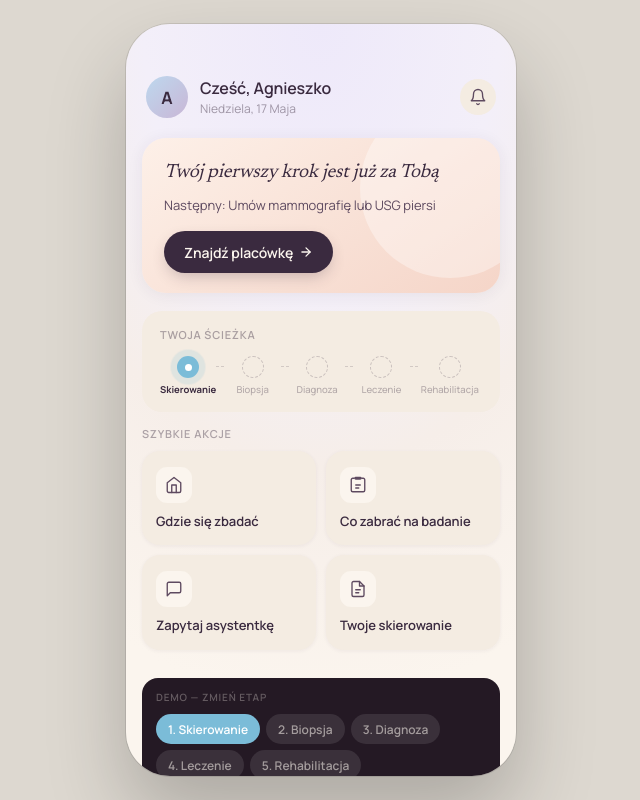
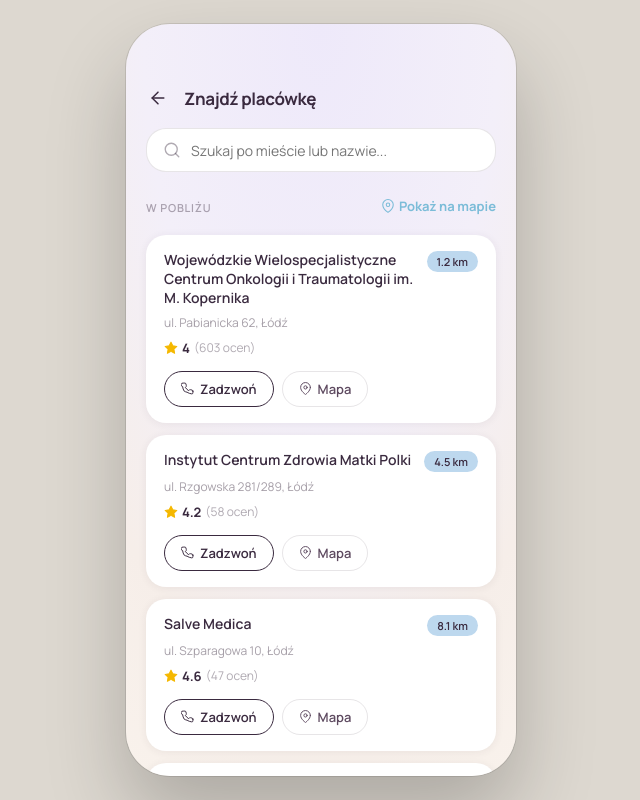
Before and after one commit to Anileweaniprawe/przytobie, a Next.js app: page /dashboard in a window 1280 px wide. Both pictures are taken after a click on the button "Znajdź placówkę". Shown: the whole page, without its empty margins (319-959 px from the left). Built offline with nearby package versions, Linux system fonts and the light colour scheme.

Commit message:
add map screen component

```diff
--- a/app/dashboard/page.js
+++ b/app/dashboard/page.js
@@ -695,7 +695,10 @@ function DashboardContent() {
         paddingBottom: 'max(env(safe-area-inset-bottom, 0px), 32px)',
       }}>
         <Header/>
-        <HeroCard data={data} onCTA={stage === 4 ? () => setScreen('appointment-detail') : undefined}/>
+        <HeroCard data={data} onCTA={
+          stage === 1 ? () => setScreen('find-clinic') :
+          stage === 4 ? () => setScreen('appointment-detail') : undefined
+        }/>
         <PathStrip currentStage={stage}/>
         <QuickGrid items={data.grid} onItemClick={handleTileClick}/>
         {data.hasSymptomCheckin && <SymptomCheckin/>}
--- /dev/null
+++ b/components/Map.js
@@ -0,0 +1,117 @@
+'use client';
+import { useEffect } from 'react';
+import { MapContainer, TileLayer, Marker, Popup, useMap } from 'react-leaflet';
+import 'leaflet/dist/leaflet.css';
+import L from 'leaflet';
+import { PT } from '@/lib/theme';
+
+// A beautiful custom marker using standard HTML/CSS, matching our theme
+const createCustomIcon = () => {
+  return L.divIcon({
+    className: 'custom-leaflet-icon',
+    html: `
+      <div style="
+        background-color: ${PT.salmon};
+        width: 32px;
+        height: 32px;
+        border-radius: 50% 50% 50% 0;
+        transform: rotate(-45deg);
+        border: 3px solid #fff;
+        box-shadow: 0 4px 10px rgba(58,42,63,0.3);
+        display: flex;
+        align-items: center;
+        justify-content: center;
+      ">
+        <div style="
+          width: 12px;
+          height: 12px;
+          background-color: #fff;
+          border-radius: 50%;
+        "></div>
+      </div>
+    `,
+    iconSize: [32, 32],
+    iconAnchor: [16, 32], // Point of the icon which will correspond to marker's location
+    popupAnchor: [0, -32], // Point from which the popup should open relative to the iconAnchor
+  });
+};
+
+function ChangeView({ center, zoom }) {
+  const map = useMap();
+  useEffect(() => {
+    map.setView(center, zoom);
+  }, [center, zoom, map]);
+  return null;
+}
+
+export default function FacilitiesMap({ clinics, userLocation = [51.7592, 19.4560] }) { // Default to Łódź
+  const lodzBounds = [
+    [51.65, 19.30], // South-West
+    [51.85, 19.60]  // North-East
+  ];
+
+  return (
+    <div style={{ width: '100%', height: '100%', borderRadius: 20, overflow: 'hidden', position: 'relative', zIndex: 1 }}>
+      <MapContainer
+        center={userLocation}
+        zoom={12}
+        minZoom={11}
+        maxBounds={lodzBounds}
+        maxBoundsViscosity={1.0}
+        scrollWheelZoom={true}
+        style={{ width: '100%', height: '100%' }}
+        zoomControl={false}
+      >
+        <TileLayer
+          attribution='&copy; <a href="https://www.openstreetmap.org/copyright">OpenStreetMap</a> contributors'
+          url="https://{s}.basemaps.cartocdn.com/rastertiles/voyager/{z}/{x}/{y}{r}.png"
+        />
+        {clinics.map((clinic, idx) => {
+          if (!clinic.lat || !clinic.lng) return null;
+          return (
+            <Marker key={idx} position={[clinic.lat, clinic.lng]} icon={createCustomIcon()}>
+              <Popup className="custom-popup">
+                <div style={{
+                  fontFamily: 'var(--font-manrope), system-ui',
+                  color: PT.plum,
+                  padding: '4px'
+                }}>
+                  <div style={{ fontWeight: 700, fontSize: 14, marginBottom: 4 }}>{clinic.name}</div>
+                  <div style={{ fontSize: 12, color: 'rgba(58,42,63,0.6)', marginBottom: 12 }}>{clinic.city} • {clinic.dist} od Ciebie</div>
+                  <a href={`tel:${clinic.phone}`} style={{
+                    display: 'flex',
+                    alignItems: 'center',
+                    justifyContent: 'center',
+                    padding: '8px 12px',
+                    background: PT.plum,
+                    color: '#fff',
+                    borderRadius: 16,
+                    textDecoration: 'none',
+                    fontSize: 13,
+                    fontWeight: 600,
+                    width: '100%'
+                  }}>
+                    Zadzwoń
+                  </a>
+                </div>
+              </Popup>
+            </Marker>
+          );
+        })}
+      </MapContainer>
+      <style jsx global>{`
+        .leaflet-container {
+          background-color: #f7f5f8;
+        }
+        .custom-popup .leaflet-popup-content-wrapper {
+          border-radius: 16px;
+          box-shadow: 0 4px 16px rgba(58,42,63,0.1);
+          padding: 8px;
+        }
+        .custom-popup .leaflet-popup-tip {
+          box-shadow: 0 4px 16px rgba(58,42,63,0.1);
+        }
+      `}</style>
+    </div>
+  );
+}
--- a/components/screens.js
+++ b/components/screens.js
@@ -1,9 +1,12 @@
 'use client';
 import { useState, useEffect, useRef } from 'react';
+import dynamic from 'next/dynamic';
 import { PT } from '@/lib/theme';
 
+const DynamicMap = dynamic(() => import('./Map'), { ssr: false });
+
 // ─── Icons ────────────────────────────────────────────────────
-function Icon({ name, size = 20, color, sw = 1.8 }) {
+function Icon({ name, size = 20, color, sw = 1.8, fill = 'none' }) {
   const d = {
     arrowLeft: <><line x1="19" y1="12" x2="5" y2="12"/><polyline points="12 19 5 12 12 5"/></>,
     check:     <polyline points="20 6 9 17 4 12"/>,
@@ -26,9 +29,10 @@ function Icon({ name, size = 20, color, sw = 1.8 }) {
     mapPin:       <><path d="M21 10c0 7-9 13-9 13s-9-6-9-13a9 9 0 0118 0z"/><circle cx="12" cy="10" r="3"/></>,
     externalLink: <><path d="M18 13v6a2 2 0 01-2 2H5a2 2 0 01-2-2V8a2 2 0 012-2h6"/><polyline points="15 3 21 3 21 9"/><line x1="10" y1="14" x2="21" y2="3"/></>,
     search:       <><circle cx="11" cy="11" r="8"/><line x1="21" y1="21" x2="16.65" y2="16.65"/></>,
+    star:         <polygon points="12 2 15.09 8.26 22 9.27 17 14.14 18.18 21.02 12 17.77 5.82 21.02 7 14.14 2 9.27 8.91 8.26 12 2"/>,
   };
   return (
-    <svg width={size} height={size} viewBox="0 0 24 24" fill="none"
+    <svg width={size} height={size} viewBox="0 0 24 24" fill={fill}
          stroke={color} strokeWidth={sw} strokeLinecap="round" strokeLinejoin="round">
       {d[name] ?? null}
     </svg>
@@ -103,39 +107,111 @@ function SectionLabel({ children }) {
 // ─── 1. FindClinic ────────────────────────────────────────────
 const CLINICS = [
   {
-    name: 'Centrum Onkologii — Instytut im. Marii Skłodowskiej-Curie',
-    city: 'Warszawa', dist: '2.4 km', phone: '+48 22 546 20 00',
-  },
-  {
-    name: 'Szpital Kliniczny im. Heliodora Święcickiego UM',
-    city: 'Poznań', dist: '12 km', phone: '+48 61 854 61 00',
-  },
-  {
-    name: 'Centrum Medyczne Femina — Oddział Onkologiczny',
-    city: 'Wrocław', dist: '8 km', phone: '+48 71 795 02 00',
-  },
+    name: 'Wojewódzkie Wielospecjalistyczne Centrum Onkologii i Traumatologii im. M. Kopernika',
+    city: 'ul. Pabianicka 62, Łódź', dist: '1.2 km', phone: '+48 42 689 52 00',
+    lat: 51.7245, lng: 19.4447,
+    rating: 4.0, reviews: 603,
+    bcu: true
+  },
+  {
+    name: 'Instytut Centrum Zdrowia Matki Polki',
+    city: 'ul. Rzgowska 281/289, Łódź', dist: '4.5 km', phone: '+48 42 271 20 00',
+    lat: 51.7061, lng: 19.4831,
+    rating: 4.2, reviews: 58,
+    bcu: true
+  },
+  {
+    name: 'Salve Medica',
+    city: 'ul. Szparagowa 10, Łódź', dist: '8.1 km', phone: '+48 42 254 64 00',
+    lat: 51.8020, lng: 19.3900,
+    rating: 4.6, reviews: 47,
+    bcu: false
+  },
+  {
+    name: 'Szpital MSWiA',
+    city: 'ul. Północna 42, Łódź', dist: '3.4 km', phone: '+48 42 634 11 00',
+    lat: 51.7785, lng: 19.4673,
+    rating: 4.5, reviews: 19,
+    bcu: false
+  },
+  {
+    name: 'Uniwersytecki Szpital Kliniczny nr 2 Uniwersytetu Medycznego w Łodzi',
+    city: 'ul. Stefana Żeromskiego 113, Łódź', dist: '2.1 km', phone: '+48 42 639 34 00',
+    lat: 51.7589, lng: 19.4475,
+    rating: 3.9, reviews: 10,
+    bcu: false
+  },
+  {
+    name: 'Centralny Szpital Kliniczny Uniwersytetu Medycznego w Łodzi',
+    city: 'ul. Pomorska 251, Łódź', dist: '7.4 km', phone: '+48 42 675 72 98',
+    lat: 51.7788, lng: 19.5113,
+    rating: 3.9, reviews: 5,
+    bcu: false
+  }
 ];
 
 export function FindClinic({ onBack }) {
-  return (
-    <Wrap title="Znajdź placówkę" onBack={onBack}>
-      <p style={{
-        fontFamily: 'var(--font-manrope), system-ui',
-        fontSize: 13, color: 'rgba(58,42,63,0.5)',
-        lineHeight: 1.5, marginBottom: 4,
-      }}>
-        Certyfikowane ośrodki Breast Cancer Unit (BCU)
-      </p>
-      <SectionLabel>W pobliżu</SectionLabel>
+  const [query, setQuery] = useState('');
+  const [view, setView] = useState('list'); // 'list' | 'map'
+
+  const filteredClinics = CLINICS.filter(c => {
+    const q = query.toLowerCase();
+    return c.name.toLowerCase().includes(q) || c.city.toLowerCase().includes(q);
+  });
+
+  return (
+    <Wrap title="Znajdź placówkę" onBack={onBack} noPad={view === 'map'}>
+      {view === 'list' && (
+        <>
+          {/* Wyszukiwarka */}
+          <div style={{
+            display: 'flex', alignItems: 'center', gap: 10,
+            background: '#fff', borderRadius: 20,
+            padding: '0 16px', height: 44,
+            border: '1.5px solid rgba(58,42,63,0.12)',
+            marginBottom: 8,
+          }}>
+            <Icon name="search" size={18} color="rgba(58,42,63,0.4)"/>
+            <input
+              type="text"
+              placeholder="Szukaj po mieście lub nazwie..."
+              value={query}
+              onChange={e => setQuery(e.target.value)}
+              style={{
+                flex: 1, border: 'none', background: 'transparent',
+                outline: 'none', fontFamily: 'var(--font-manrope), system-ui',
+                fontSize: 14, color: PT.plum,
+              }}
+            />
+          </div>
+
+          <div style={{ display: 'flex', justifyContent: 'space-between', alignItems: 'flex-end', marginBottom: 10 }}>
+            <SectionLabel>{query ? 'Wyniki wyszukiwania' : 'W pobliżu'}</SectionLabel>
+            <button
+              onClick={() => setView('map')}
+              style={{
+                appearance: 'none', background: 'transparent', border: 0,
+                color: PT.salmon, fontFamily: 'var(--font-manrope), system-ui',
+                fontSize: 13, fontWeight: 700, cursor: 'pointer',
+                display: 'flex', alignItems: 'center', gap: 4,
+                padding: 0, marginBottom: 10
+              }}>
+              <Icon name="mapPin" size={14} color={PT.salmon}/> Pokaż na mapie
+            </button>
+          </div>
+
           <div style={{ display: 'flex', flexDirection: 'column', gap: 12 }}>
-        {CLINICS.map((c, i) => (
+            {filteredClinics.length > 0 ? filteredClinics.map((c, i) => (
               <Card key={i} style={{ padding: '16px 18px' }}>
                 <div style={{ display: 'flex', justifyContent: 'space-between', alignItems: 'flex-start', gap: 10, marginBottom: 6 }}>
                   <span style={{
                     fontFamily: 'var(--font-manrope), system-ui',
                     fontWeight: 600, fontSize: 14, color: PT.plum,
                     lineHeight: 1.35, flex: 1,
-              }}>{c.name}</span>
+                  }}>
+                    {c.name}
+
+                  </span>
                   <span style={{
                     flexShrink: 0,
                     background: PT.blush, color: PT.plum,
@@ -146,10 +222,16 @@ export function FindClinic({ onBack }) {
                 </div>
                 <div style={{
                   fontFamily: 'var(--font-manrope), system-ui',
-              fontSize: 12, color: 'rgba(58,42,63,0.45)', marginBottom: 14,
+                  fontSize: 12, color: 'rgba(58,42,63,0.45)', marginBottom: 8,
                 }}>{c.city}</div>
-            <button style={{
-              appearance: 'none',
+                <div style={{ display: 'flex', alignItems: 'center', gap: 4, marginBottom: 14 }}>
+                  <Icon name="star" size={14} color="#F5B800" fill="#F5B800"/>
+                  <span style={{ fontFamily: 'var(--font-manrope), system-ui', fontSize: 13, fontWeight: 700, color: PT.plum }}>{c.rating}</span>
+                  <span style={{ fontFamily: 'var(--font-manrope), system-ui', fontSize: 12, color: 'rgba(58,42,63,0.4)' }}>({c.reviews} ocen)</span>
+                </div>
+                <div style={{ display: 'flex', gap: 8 }}>
+                  <a href={`tel:${c.phone}`} style={{
+                    appearance: 'none', textDecoration: 'none',
                     border: `1.5px solid ${PT.plum}`,
                     background: 'transparent', color: PT.plum,
                     height: 36, borderRadius: 18,
@@ -160,10 +242,63 @@ export function FindClinic({ onBack }) {
                   }}>
                     <Icon name="phone" size={13} color={PT.plum}/>
                     Zadzwoń
-            </button>
+                  </a>
+                  <button
+                    onClick={() => setView('map')}
+                    style={{
+                      appearance: 'none',
+                      border: `1.5px solid rgba(58,42,63,0.12)`,
+                      background: 'transparent', color: PT.plumSoft,
+                      height: 36, borderRadius: 18,
+                      paddingLeft: 16, paddingRight: 16,
+                      fontFamily: 'var(--font-manrope), system-ui',
+                      fontSize: 13, fontWeight: 600, cursor: 'pointer',
+                      display: 'inline-flex', alignItems: 'center', gap: 6,
+                    }}>
+                    <Icon name="mapPin" size={13} color={PT.plumSoft}/>
+                    Mapa
+                  </button>
+                </div>
               </Card>
-        ))}
-      </div>
+            )) : (
+              <div style={{
+                textAlign: 'center', padding: '30px 20px',
+                fontFamily: 'var(--font-manrope), system-ui',
+                color: 'rgba(58,42,63,0.4)', fontSize: 14,
+              }}>
+                Brak wyników dla "{query}"
+              </div>
+            )}
+          </div>
+        </>
+      )}
+
+      {view === 'map' && (
+        <div style={{ position: 'relative', height: 'calc(100vh - 120px)', marginTop: '-8px' }}>
+          <DynamicMap clinics={CLINICS} />
+
+          <button
+            onClick={() => setView('list')}
+            style={{
+              position: 'absolute',
+              bottom: 32,
+              left: '50%',
+              transform: 'translateX(-50%)',
+              zIndex: 10,
+              appearance: 'none', border: 0,
+              background: PT.plum, color: PT.cream,
+              borderRadius: 26, height: 48,
+              paddingLeft: 24, paddingRight: 24,
+              fontFamily: 'var(--font-manrope), system-ui',
+              fontSize: 14, fontWeight: 700, cursor: 'pointer',
+              display: 'flex', alignItems: 'center', justifyContent: 'center', gap: 8,
+              boxShadow: '0 8px 24px rgba(58,42,63,0.4)',
+            }}>
+            <Icon name="arrowLeft" size={16} color={PT.cream}/>
+            Powrót do listy
+          </button>
+        </div>
+      )}
     </Wrap>
   );
 }
--- a/package.json
+++ b/package.json
@@ -8,8 +8,10 @@
     "start": "next start"
   },
   "dependencies": {
+    "leaflet": "^1.9.4",
     "next": "^14.2.0",
     "react": "^18.3.1",
-    "react-dom": "^18.3.1"
+    "react-dom": "^18.3.1",
+    "react-leaflet": "^4.2.1"
   }
 }
```
Also changed, not shown: 1 other file (tests, documents, lock files or other folders). Lines whose indentation alone changed are shown as unchanged.
